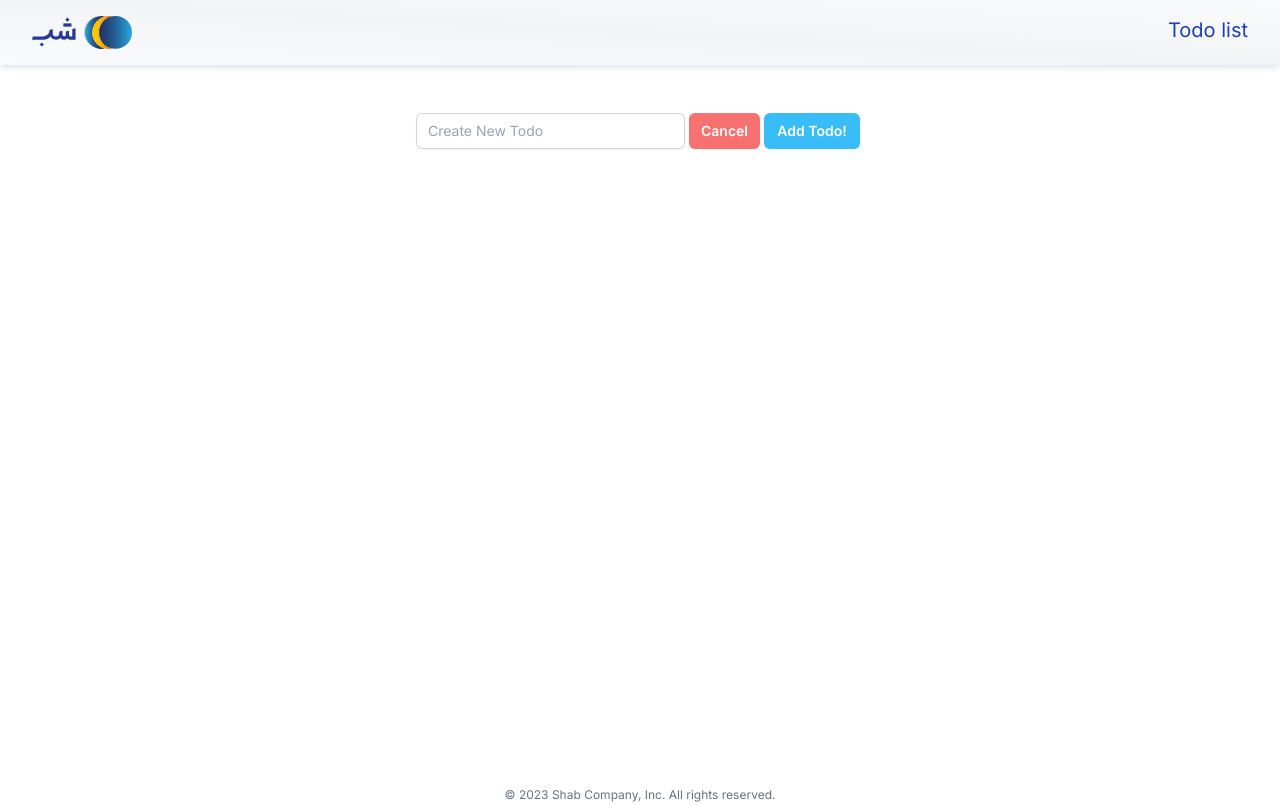
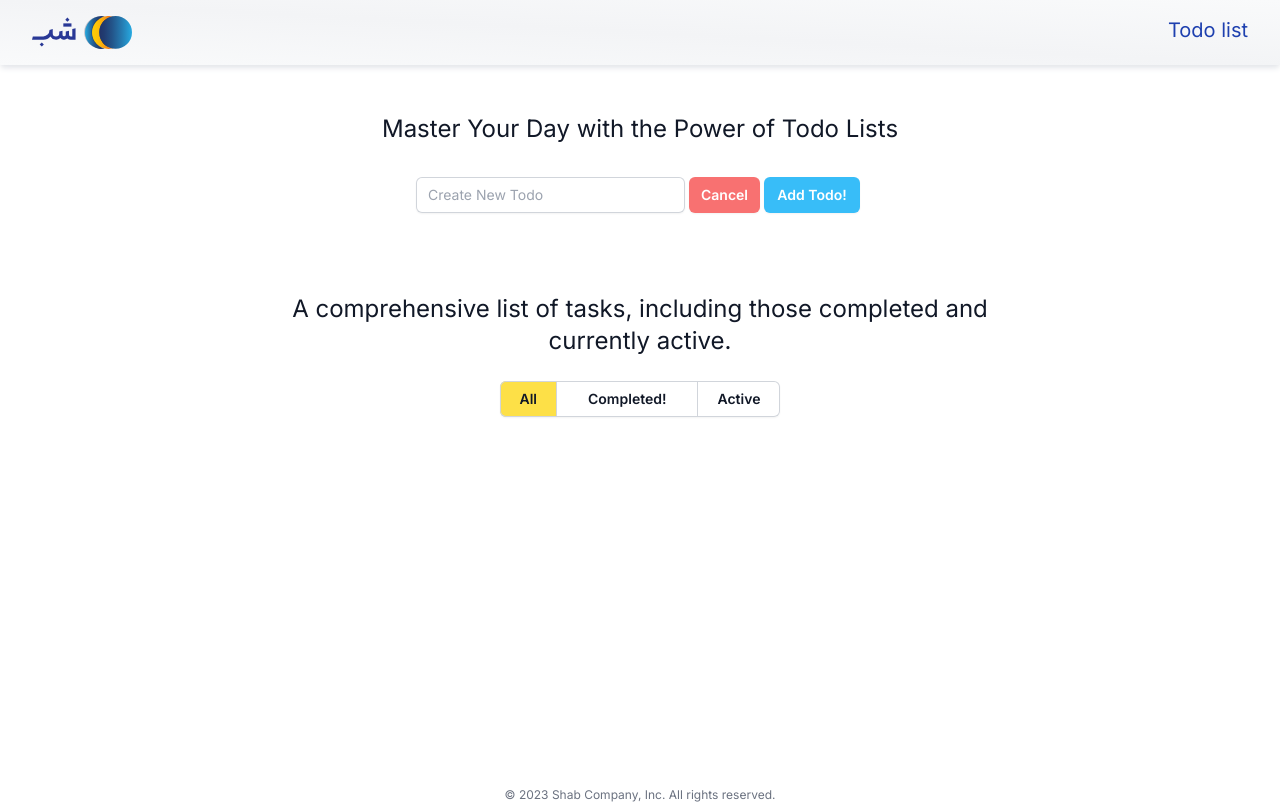
Before and after one commit to mohammad-amin-hesam/todo-list-shab, a Next.js app: page / in a window 1280 px wide. Built offline with nearby package versions, Linux system fonts and the light colour scheme.

Commit message:
💄  add tabs and update style

```diff
--- a/src/app/components/form/CreateTodo.tsx
+++ b/src/app/components/form/CreateTodo.tsx
@@ -1,6 +1,6 @@
 export default function CreateTodo() {
   return (
-    <form className="mt-6 sm:flex mx-auto py-12 sm:max-w-md lg:mt-0">
+    <form className="mt-6 sm:flex mx-auto py-8 sm:max-w-md lg:mt-0">
       <label htmlFor="add-todo" className="sr-only">
         Add Todo
       </label>
@@ -13,7 +13,7 @@ export default function CreateTodo() {
         className="input-todolist transition-300"
         placeholder="Create New Todo"
       />
-      <div className="flex flex-row-reverse py-4 sm:py-0 justify-center mx-1 gap-1">
+      <div className="flex flex-row-reverse pt-4 sm:py-0 justify-center mx-1 gap-1">
         <button
           type="submit"
           className="transition-300 btn-add-todo "
--- /dev/null
+++ b/src/app/components/tabs/Tab.tsx
@@ -0,0 +1,27 @@
+export default function Tab() {
+    return (
+        <div className="flex justify-center mx-auto my-6">
+            <div className="isolate inline-flex rounded-md shadow-sm">
+                <button
+                    type="button"
+                    className="relative inline-flex items-center rounded-l-md bg-yellow-300 px-3 sm:px-5 py-2 text-sm font-semibold text-gray-900 ring-1 ring-inset ring-gray-300 hover:bg-gray-50 focus:z-10"
+                >
+                    All
+                </button>
+                <button
+                    type="button"
+                    className="relative -ml-px inline-flex items-center bg-white px-5 sm:px-8 py-2 text-sm font-semibold text-gray-900 ring-1 ring-inset ring-gray-300 hover:bg-gray-50 focus:z-10"
+                >
+                    Completed!
+                </button>
+                <button
+                    type="button"
+                    className="relative -ml-px inline-flex items-center rounded-r-md bg-white px-3 sm:px-5 py-2 text-sm font-semibold text-gray-900 ring-1 ring-inset ring-gray-300 hover:bg-gray-50 focus:z-10"
+                >
+                    Active
+                </button>
+            </div>
+        </div>
+
+    )
+}
--- a/src/app/page.tsx
+++ b/src/app/page.tsx
@@ -1,9 +1,16 @@
 import CreateTodo from "./components/form/CreateTodo";
+import Tab from "./components/tabs/Tab";
 
 export default function Home() {
   return (
     <div>
+      <h2 className="text-lg text-gray-900 sm:text-2xl mx-auto pt-12 max-w-screen-md text-center ">Master Your Day with the Power of Todo Lists</h2>
+      {/* form add todo */}
       <CreateTodo />
+      {/* tabs (all , completed) */}
+      <h1 className="text-lg text-gray-900 sm:text-2xl mx-auto pt-12 max-w-screen-md text-center">A comprehensive list of tasks, including those completed and currently active.</h1>
+      <Tab />
+
     </div>
   )
 }
```
